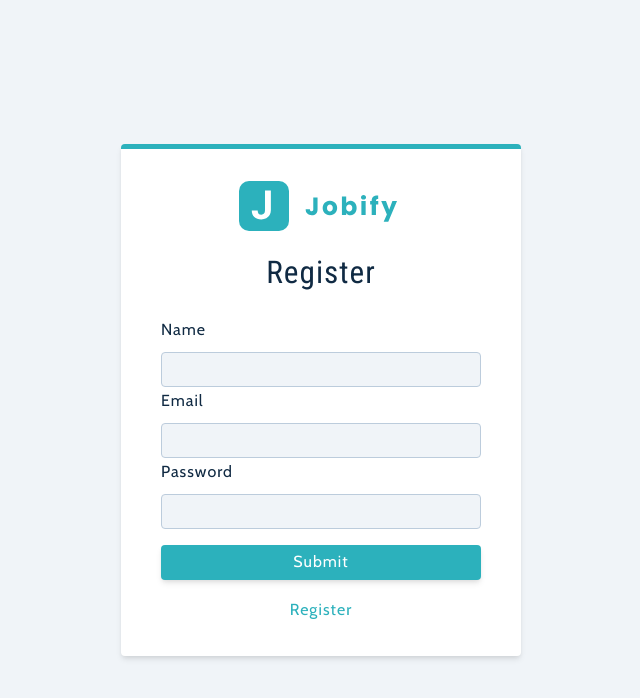
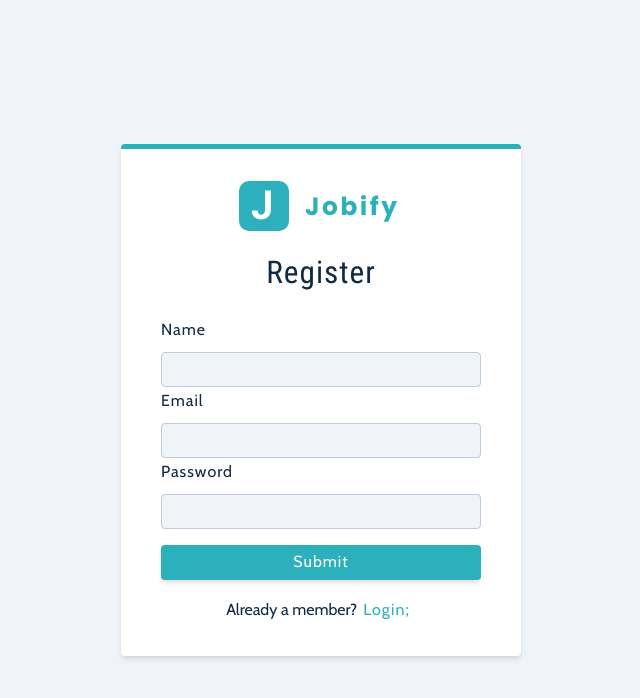
Before and after one commit to Raviikumar001/jobify, a React app in the folder client/: page /register in a window 1280 px wide. Shown: the top 698 px of the page, without its empty margins (319-959 px from the left). Built offline with nearby package versions, Linux system fonts and the light colour scheme; the HTML template or start-up script is replaced by a standard one.

Commit message:
added Regiter

```diff
--- a/client/src/pages/Register.jsx
+++ b/client/src/pages/Register.jsx
@@ -62,8 +62,9 @@ const Register = () => {
           Submit
         </button>
         <p>
+          {values.isMember ? 'Not a memeber yet' : "Already a member?"}
           <button type="submit" className="member-btn" onClick={toggleMember}>
-            Register
+            {values.isMember? 'Register' : 'Login'};
           </button>
         </p>
       </form>
```
